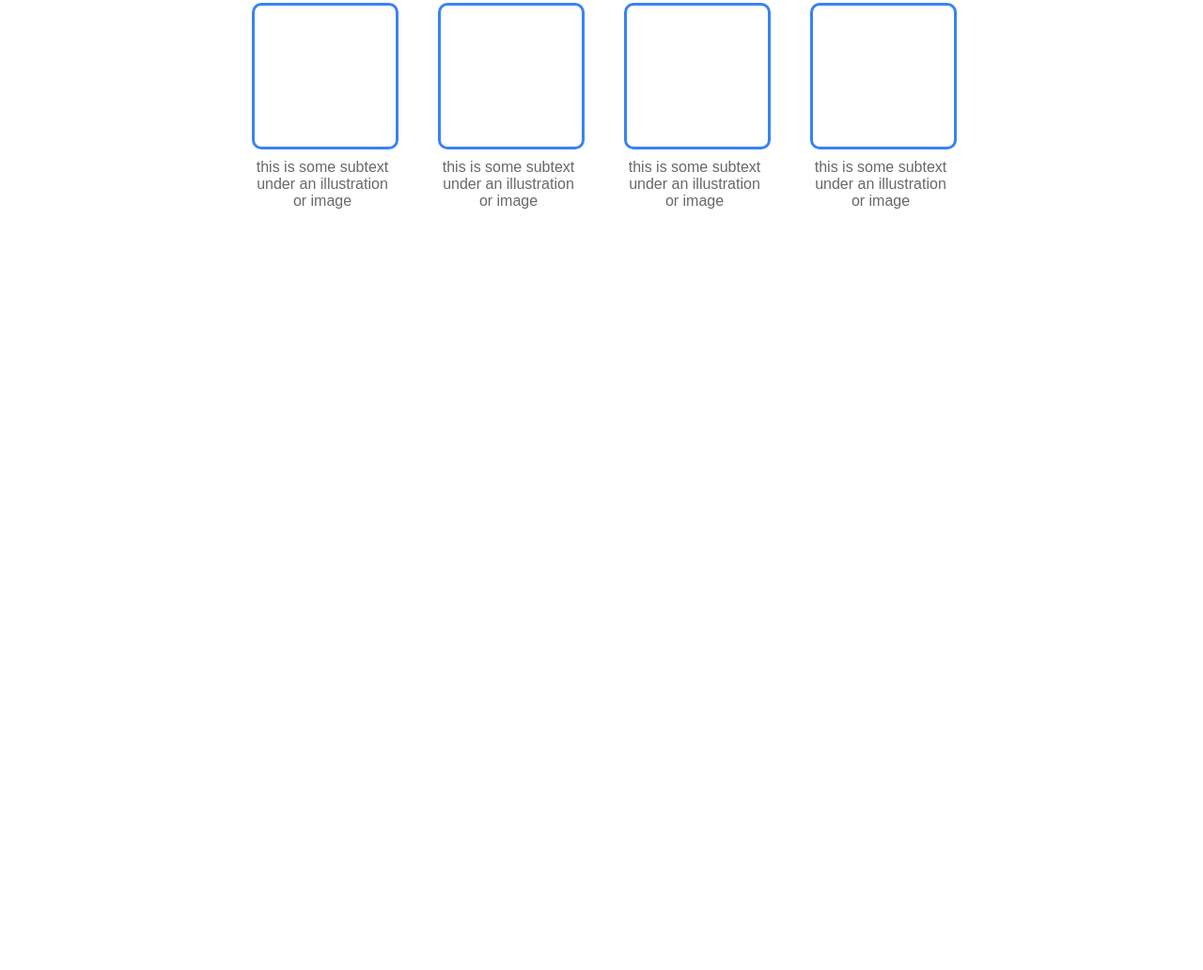
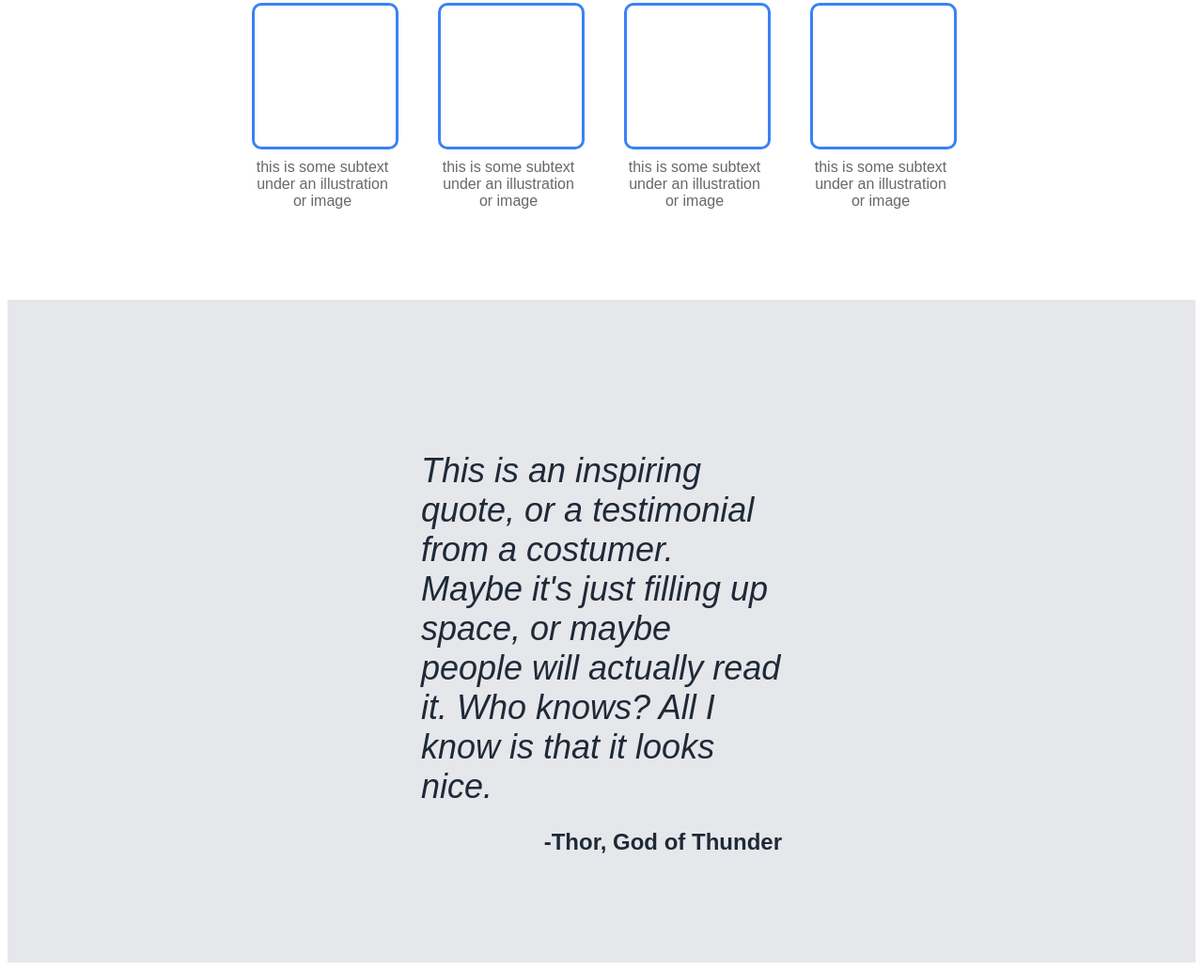
Before and after one commit to gonzoxo/landing-page, a plain HTML site: page index.html in a window 1280 px wide. Shown: the part 770-1802 px from the top of the page at 94% size. Before the commit the page ends 1097 px from the top, so only its background shows below. Drawn offline with Linux system fonts and the light colour scheme.

Commit message:
Complete section 3

```diff
--- a/index.html
+++ b/index.html
@@ -54,6 +54,11 @@
         </div>
     </div>
 
+    <div class="section3">
+        <p class="quote">This is an inspiring quote, or a testimonial from a costumer. Maybe it's just filling up space, or maybe people will actually read it. Who knows? All I know is that it looks nice.</p>
+        <p class="author">-Thor, God of Thunder</p>
+    </div>
+
 
 
 </body>
--- a/style.css
+++ b/style.css
@@ -135,3 +135,28 @@ a {
     height: 150px;
     margin-bottom: 10px;
 }
+
+/* Section 3 */
+
+.section3 {
+    display: flex;
+    flex-direction: column;
+    justify-content: center;
+    align-items: center;
+    background-color: #E5E7EB;
+    padding: 125px 440px 90px;
+}
+
+.quote {
+    font-style: italic;
+    font-size: 36px;
+    color: #1F2937;
+    margin-bottom: 0;
+}
+
+.author {
+    font-weight: bold;
+    color: #1F2937;
+    align-self: flex-end;
+    font-size: 24px;
+}
```
